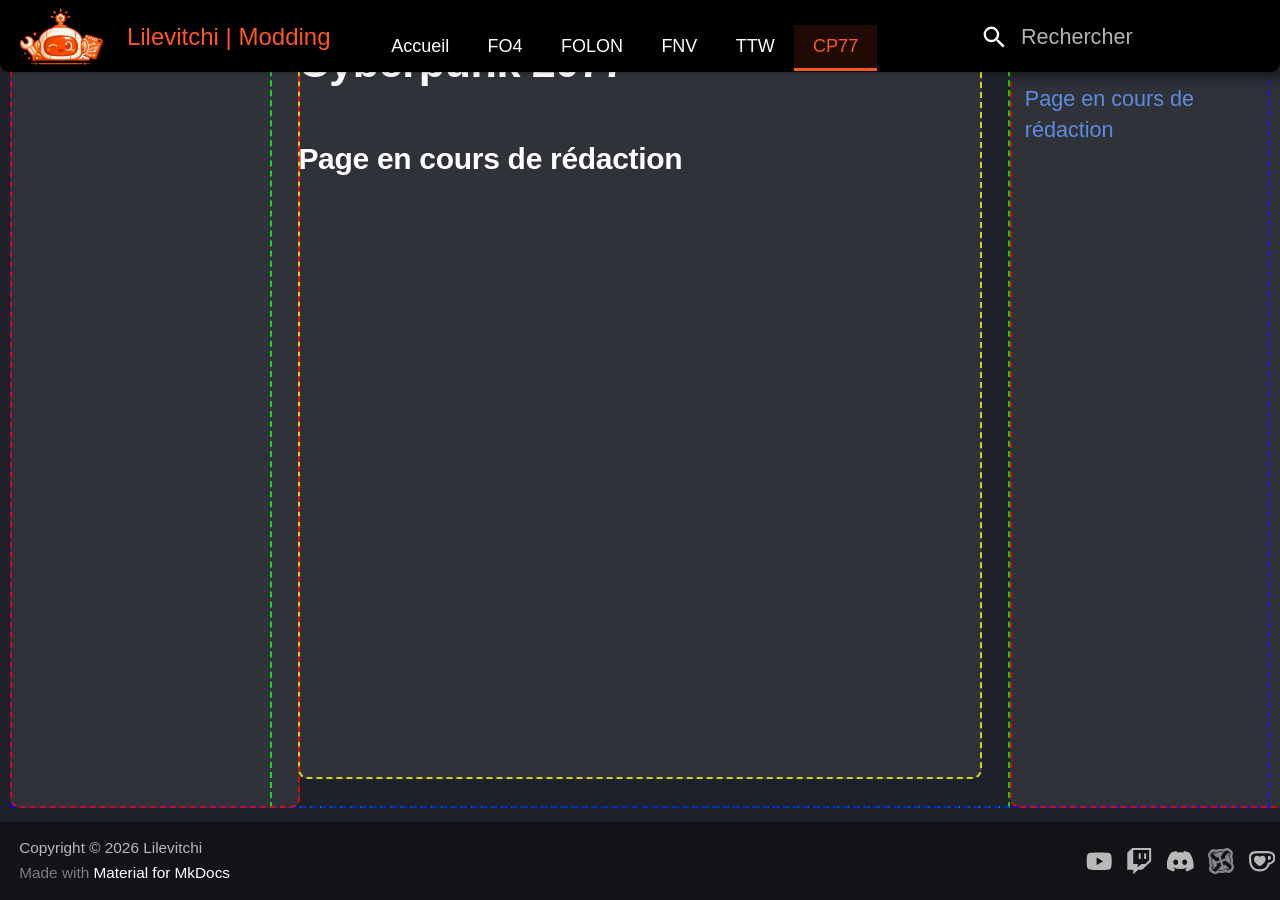
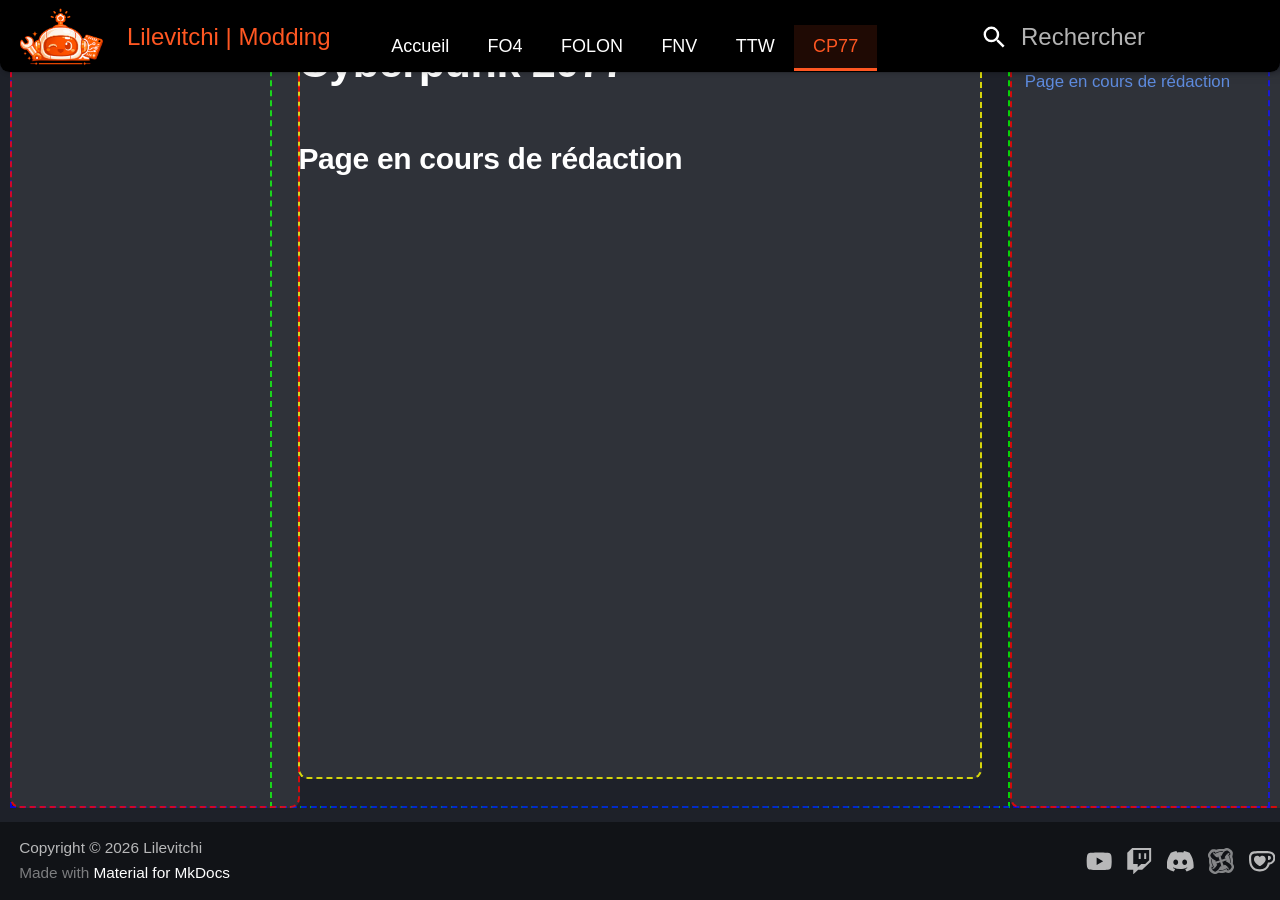
Before and after one commit to Lilevitchi/lilevitchi.github.io, an MkDocs documentation site: the page built from docs/cyberpunk/index.md, in a window 1280 px wide. Built offline with MkDocs 1.6.1 and Material for MkDocs 9.7.7, drawn with Linux system fonts in a browser that asks for light colours.

Commit message:
Update extra.css

```diff
--- a/docs/stylesheets/extra.css
+++ b/docs/stylesheets/extra.css
@@ -76,10 +76,6 @@
 
 body, input, .md-header, .md-nav, .md-content, .md-footer {
     font-family: var(--font-main) !important;
-    font-size: 0.9rem;
-    font-weight: 400;
-    line-height: 1.45;
-    -webkit-font-smoothing: antialiased;
 }
 
 /* ==============================
```
